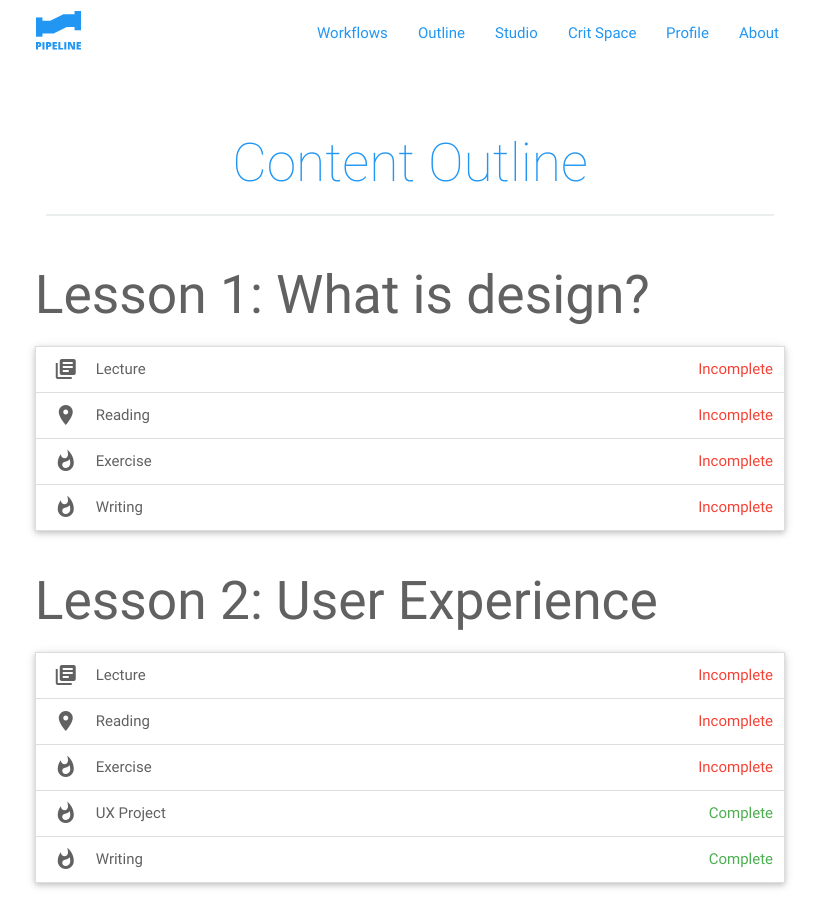
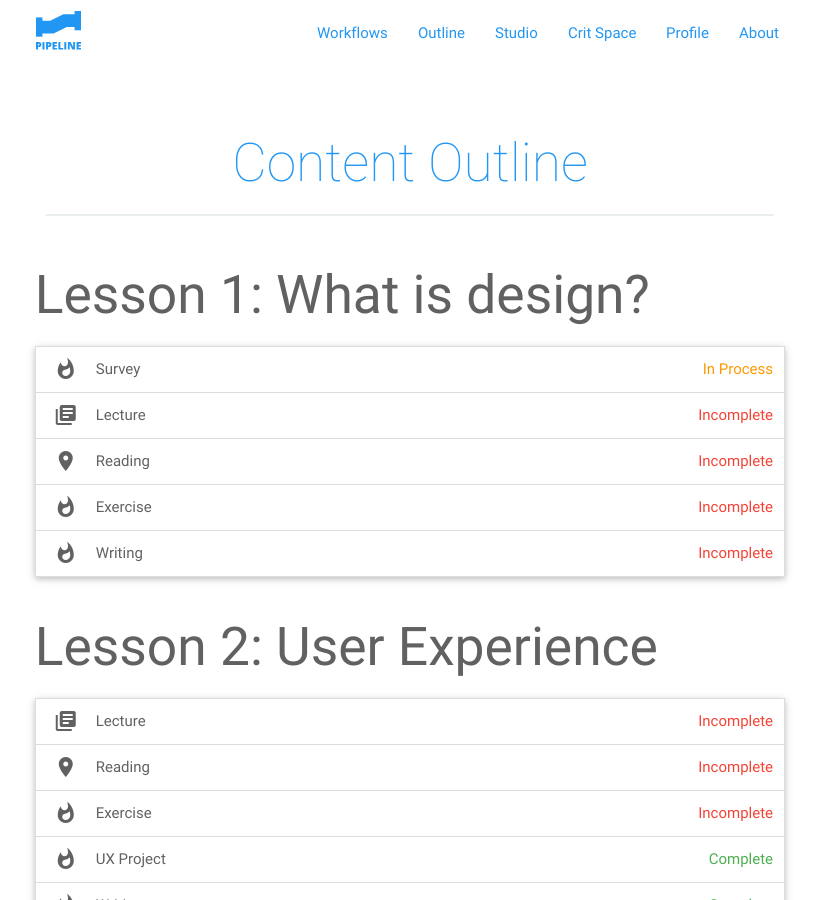
Before and after one commit to dmd-program/pipeline, a Jekyll site: the page built from outline.html, in a window 1280 px wide and 900 px high. Shown: the whole window, without its empty margins (230-1049 px from the left). Built offline with Jekyll 4.4.1, drawn with Linux system fonts in a browser that asks for light colours.

Commit message:
added survey

```diff
--- a/outline.html
+++ b/outline.html
@@ -6,6 +6,12 @@ title: Content Outline
     <div class="row">
     <h2>Lesson 1: What is design?</h2>
     <ul class="collapsible" data-collapsible="accordion">
+    <li>
+      <div class="collapsible-header"><i class="material-icons">whatshot</i>Survey<span class="badge  orange-text">In Process</span></div>
+      <div class="collapsible-body">
+<a class="waves-effect black white-text btn-flat" href="https://docs.google.com/forms/d/e/1FAIpQLSd54KXC2mqnk3-NewSLUoFdVsQCV5Z4IvpFjBppBATnnv9Q6g/viewform">DMD Interest Survey</a>
+      </div>
+    </li>
     <li>
       <div class="collapsible-header"><i class="material-icons">library_books</i>Lecture<span class="badge  red-text">Incomplete</span></div>
       <div class="collapsible-body">
```
